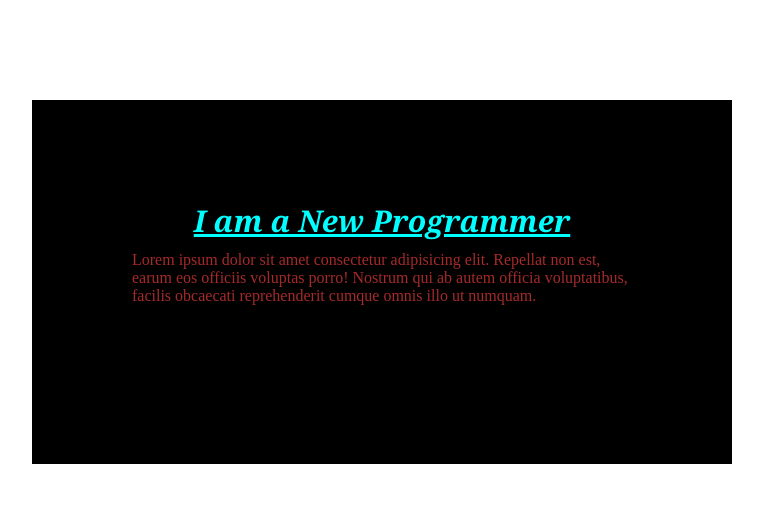
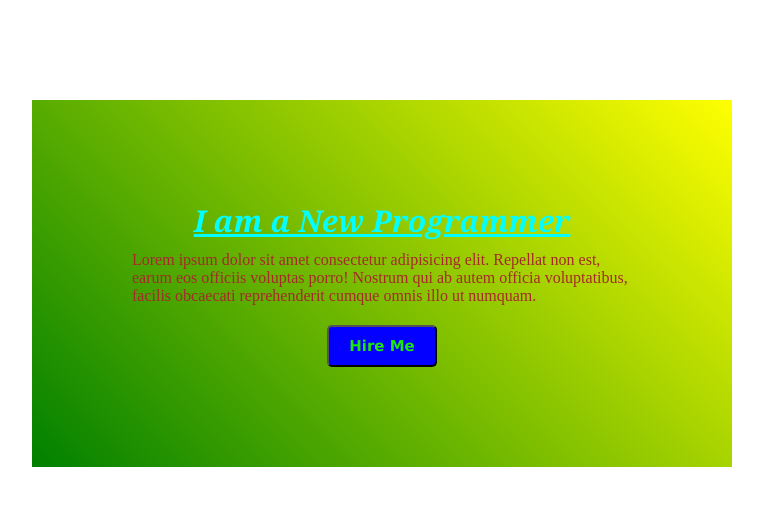
Before and after one commit to jisanNur/conceptual-session-practice, a plain HTML site: page index.html in a window 1280 px wide. Shown: the whole page, without its empty margins (258-1021 px from the left). Drawn offline with Linux system fonts and the light colour scheme.

Commit message:
button section

```diff
--- a/index.html
+++ b/index.html
@@ -13,8 +13,10 @@
   <div id="heading-parent">
     <h2>I am a New Programmer</h2>
   <p>Lorem ipsum dolor sit amet consectetur adipisicing elit. Repellat non est, earum eos officiis voluptas porro! Nostrum qui ab autem officia voluptatibus, facilis obcaecati reprehenderit cumque omnis illo ut numquam.</p>
-  <h1>this is a h1 tag</h1>
-  <h3>this is a h3 tag</h3>
+  <div class="btn-parent">
+    <button class="btn">Hire Me</button>
+  </div>
+
   </div>
 
 </body>
--- a/style/style.css
+++ b/style/style.css
@@ -17,14 +17,29 @@ h2{
 p{
     color: brown;
 }
+/* This is a Heading Section */
 #heading-parent{
-    background-color: black;
+     background-image: linear-gradient(45deg, green, yellow);
+    /* background-color: black; */
     padding: 100px;
-    width: 500px;
+    max-width:500px; /*tmi jodi 500px er besi width pau tahole only 500px e nau*/
     /* margin-top: 100px;
     margin-left: auto;
     margin-right: auto; */
     margin: 100px auto;
+}
 
-
+/* This is Button section */
+.btn-parent{
+    margin-top: 20px;
+    text-align: center;
 }
+.btn{
+  background-color: rgb(4, 0, 255);
+  color: #1ce70a;
+  padding: 10px 20px;
+  border-radius: 5px;
+  font-size: 15px;
+  font-weight: bold;
+  font-family: 'Lucida Sans', 'Lucida Sans Regular', 'Lucida Grande', 'Lucida Sans Unicode', Geneva, Verdana, sans-serif;
+}
```
